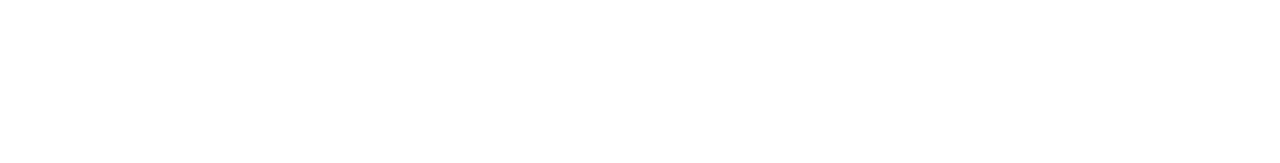
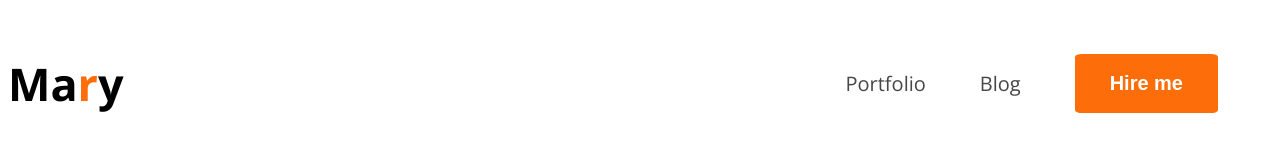
Before and after one commit to arshad-iiuc/first-portfolio, a plain HTML site: page index.html in a window 1280 px wide. Drawn offline with nearby package versions, Linux system fonts and the light colour scheme.

Commit message:
Navbar added

```diff
--- a/index.html
+++ b/index.html
@@ -4,10 +4,21 @@
         <meta charset="UTF-8">
         <meta name="viewport" content="width=device-width, initial-scale=1.0">
         <title>Portfolio</title>
+        <link rel="preconnect" href="https://fonts.googleapis.com">
+<link rel="preconnect" href="https://fonts.gstatic.com" crossorigin>
+<link href="https://fonts.googleapis.com/css2?family=Open+Sans:ital,wght@0,300..800;1,300..800&display=swap" rel="stylesheet">
+        <link rel="stylesheet" href="styles/portfolio.css">
     </head>
-<body>
+    <body class="open-sans-normal">
         <header>
-
+            <nav>
+            <h3 class="nav-title">Ma<span class="text-primary">r</span>y</h3>
+                <ul>
+                    <li><a class="dark-2">Portfolio</a></li>
+                    <li><a class="dark-2" href>Blog</a></li>
+                    <li><a href><button class="btn-primary">Hire me</button></a></li>
+                </ul>
+            </nav>
         </header>
         <main>
 
--- /dev/null
+++ b/styles/portfolio.css
@@ -0,0 +1,54 @@
+
+
+.open-sans-normal {
+  font-family: "Open Sans", sans-serif;
+  font-optical-sizing: auto;
+  font-style: normal;
+  font-variation-settings:
+    "wdth" 100;
+}
+
+/* shared style */
+.text-primary{
+    color: #FD6E0A;
+}
+.dark-2{
+    color: #474747;
+}
+.btn-primary
+{
+    background-color: #FD6E0A;
+    font-size: 20px;
+    font-weight: bold;
+    color: white;
+    padding: 18px 35px;
+    border-radius: 5%;
+    border: none;
+}
+
+/* Nav bar */
+nav{
+    display: flex;
+    align-items: center;
+    justify-content: space-between;
+    margin: 0px, 200px;
+}
+.nav-title{
+    font-weight: bolder;
+    font-size: 45px;
+}
+nav ul li{
+    list-style: none;
+    margin-right: 54px;
+
+}
+
+nav ul a{
+    text-decoration: none;
+    font-size: 20px;
+}
+
+nav ul{
+    display: flex;
+    align-items: center;
+}
```
Lines whose indentation alone changed are shown as unchanged.
